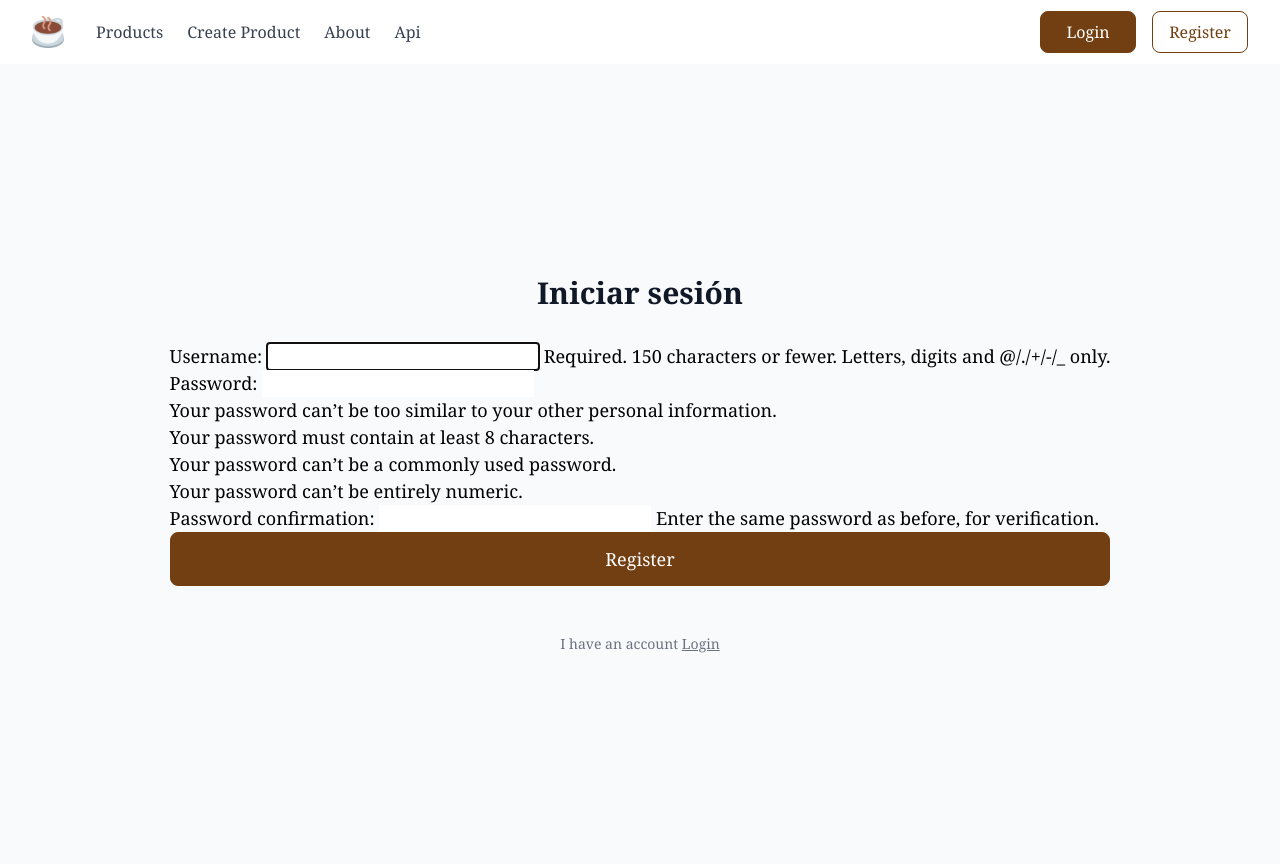
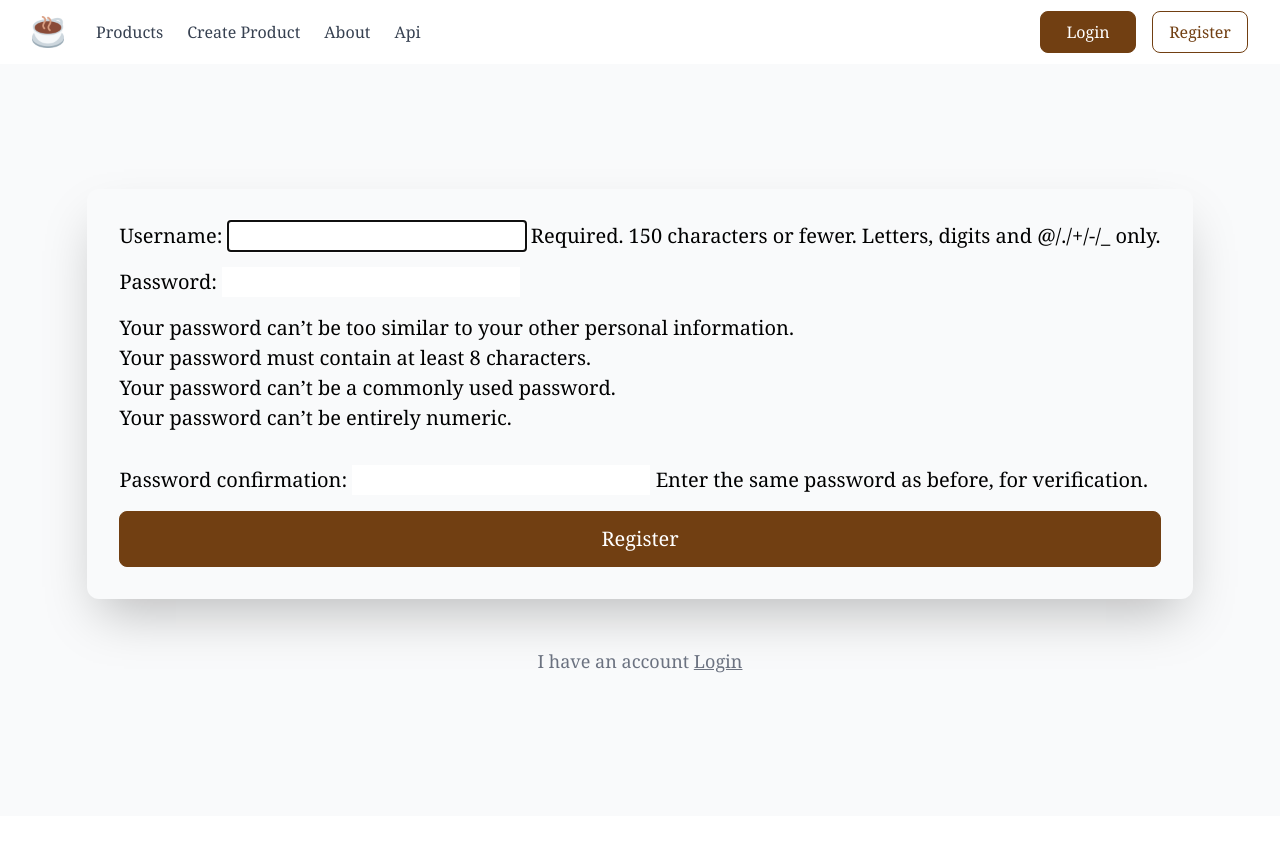
Before and after one commit to jeyg20/coffe_shop, a Django app: page /users/register/ in a window 1280 px wide; the page is wider, and only the part inside the window is pictured. After the commit the page ends 673 px from the top of that part, so only its background shows below. Run offline with Django 5.2, Linux system fonts and the light colour scheme; some libraries are stand-ins or nearby versions.

Commit message:
(fix) static and medial files config and increase forms font size

```diff
--- a/backend/coffee_shop/products/templates/products/create_product.html
+++ b/backend/coffee_shop/products/templates/products/create_product.html
@@ -1,11 +1,11 @@
 {% extends "base.html" %}
 {% load tailwind_filters %}
 {% block content %}
-    <section class="flex justify-center mt-10">
+    <section class="flex items-center justify-center h-svh -m-12 text-xl">
         <form action="{% url 'create_product' %}"
               method="post"
               enctype="multipart/form-data"
-              class="w-96 text-lg rounded-xl p-6 shadow-2xl">
+              class="flex flex-col gap-4 rounded-xl p-8 shadow-2xl">
             {% csrf_token %}
             {{ form|crispy }}
             <button type="submit"
--- a/backend/coffee_shop/theme/templates/base.html
+++ b/backend/coffee_shop/theme/templates/base.html
@@ -7,6 +7,7 @@
         <meta name="viewport" content="width=device-width, initial-scale=1.0">
         <meta http-equiv="X-UA-Compatible" content="ie=edge">
         <link rel="shortcut icon" href="{% static "icons/favicon-16x16.png" %}">
+        {% tailwind_preload_css %}
         {% tailwind_css %}
     </head>
     <body class="bg-gray-50 font-serif leading-normal tracking-normal">
--- a/backend/coffee_shop/users/templates/users/login.html
+++ b/backend/coffee_shop/users/templates/users/login.html
@@ -1,14 +1,14 @@
 {% extends "base.html" %}
 {% load tailwind_filters %}
 {% block content %}
-    <section class="flex items-center justify-center h-screen">
+    <section class="flex items-center justify-center h-svh -mt-12 text-xl">
         <form action=""
               method="post"
-              class="w-96 text-lg rounded-xl p-6 shadow-2xl">
+              class="flex flex-col gap-4 w-96 rounded-xl p-8 shadow-2xl">
             {% csrf_token %}
             {{ form|crispy }}
             <button type="submit"
-                    class="block w-full rounded-lg border border-yellow-900 bg-yellow-900 px-5 py-3 text-lg font-medium text-white transition-colors hover:bg-transparent focus:outline-none focus:ring active:bg-yellow-500 hover:text-yellow-900 active:text-white">
+                    class="block w-full rounded-lg border border-yellow-900 bg-yellow-900 px-5 py-3 font-medium text-white transition-colors hover:bg-transparent focus:outline-none focus:ring active:bg-yellow-500 hover:text-yellow-900 active:text-white">
                 Sign in
             </button>
             <p class="text-center text-base text-gray-700 mt-4">
--- a/backend/coffee_shop/users/templates/users/register.html
+++ b/backend/coffee_shop/users/templates/users/register.html
@@ -1,17 +1,18 @@
 {% extends "base.html" %}
 {% load tailwind_filters %}
 {% block content %}
-    <div class="flex flex-col items-center justify-center h-screen">
-        <h1 class="text-2xl font-bold text-gray-900 sm:text-3xl">Iniciar sesión</h1>
-        <form action="" method="post" class="my-8 text-lg leading-normal">
+    <div class="flex flex-col items-center justify-center h-svh -m-12 text-xl">
+        <form action=""
+              method="post"
+              class="flex flex-col gap-4 my-8 leading-normal rounded-xl p-8 shadow-2xl">
             {% csrf_token %}
             {{ form|crispy }}
             <button type="submit"
-                    class="block w-full rounded-lg border border-yellow-900 bg-yellow-900 px-5 py-3 text-lg font-medium text-white transition-colors hover:bg-transparent focus:outline-none focus:ring active:bg-yellow-500 hover:text-yellow-900 active:text-white">
+                    class="block w-full rounded-lg border border-yellow-900 bg-yellow-900 px-5 py-3 font-medium text-white transition-colors hover:bg-transparent focus:outline-none focus:ring active:bg-yellow-500 hover:text-yellow-900 active:text-white">
                 Register
             </button>
         </form>
-        <p class="text-center text-sm text-gray-500 mt-4">
+        <p class="text-center text-lg text-gray-500 mt-4">
             I have an account
             <a class="underline" href="{% url "login" %}">Login</a>
         </p>
--- a/backend/requirements.txt
+++ b/backend/requirements.txt
@@ -5,6 +5,7 @@
 pillow==10.4.0
 django-environ==0.11.2
 psycopg2-binary==2.9.9
+dj-database-url==2.2.0
 gunicorn==23.0.0
 uvicorn==0.30.6
 whitenoise[brotli]==6.7.0
```
Also changed, not shown: backend/coffee_shop/coffee_shop/settings.py (+5 -6 lines).
